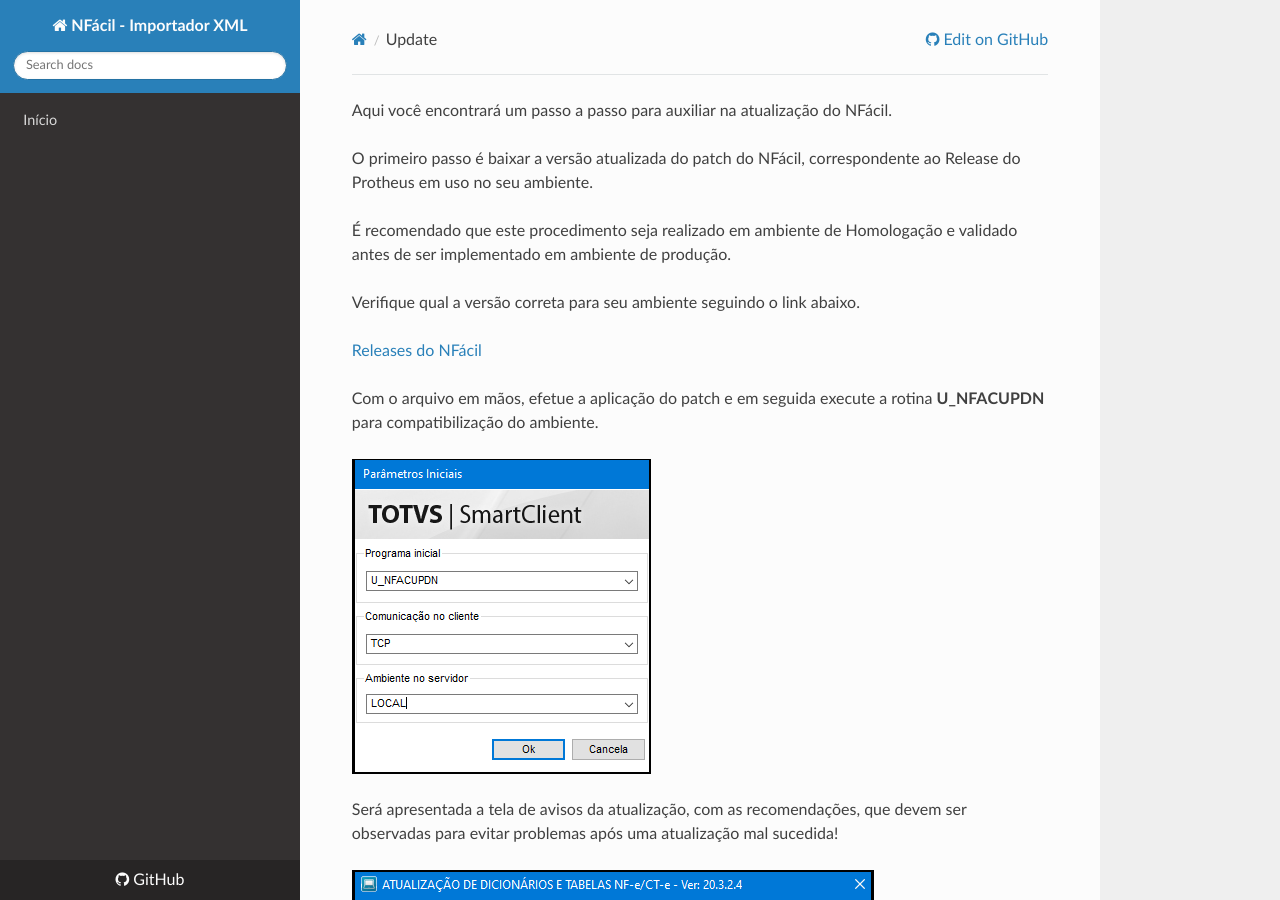
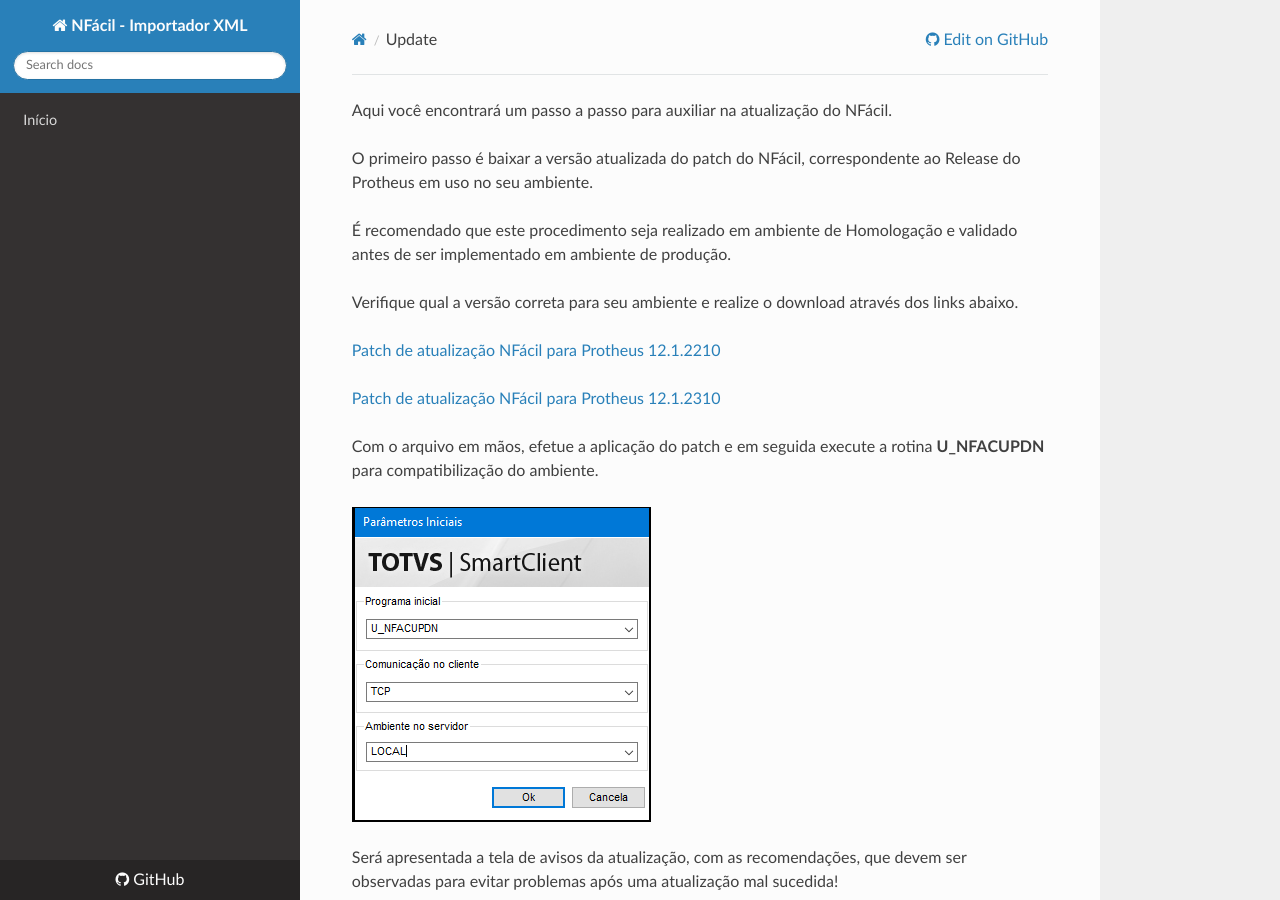
Before and after one commit to nfacil/nfacil.github.io, an MkDocs documentation site: the page built from docs/update.md, in a window 1280 px wide and 900 px high. Built offline with MkDocs 1.6.1, drawn with Linux system fonts in a browser that asks for light colours; nearby versions of some CDN libraries.

Commit message:
Atualizando links download patch

```diff
--- a/docs/update.md
+++ b/docs/update.md
@@ -4,9 +4,11 @@
 
 É recomendado que este procedimento seja realizado em ambiente de Homologação e validado antes de ser implementado em ambiente de produção.
 
-Verifique qual a versão correta para seu ambiente seguindo o link abaixo.
+Verifique qual a versão correta para seu ambiente e realize o download através  dos links abaixo.
 
-[Releases do NFácil](https://github.com/nfacil/nfacil.github.io/releases/)
+[Patch de atualização NFácil para Protheus 12.1.2210](https://github.com/nfacil/nfacil.github.io/releases/download/12.1.2210/custom-1212210-nfacil-full-v.4.4.01.001.ptm)
+
+[Patch de atualização NFácil para Protheus 12.1.2310](https://github.com/nfacil/nfacil.github.io/releases/download/12.1.2310/custom-1212310-nfacil-full-v.4.4.01.001.ptm)
 
 Com o arquivo em mãos, efetue a aplicação do patch e em seguida execute a rotina **U_NFACUPDN** para compatibilização do ambiente.
 
```
